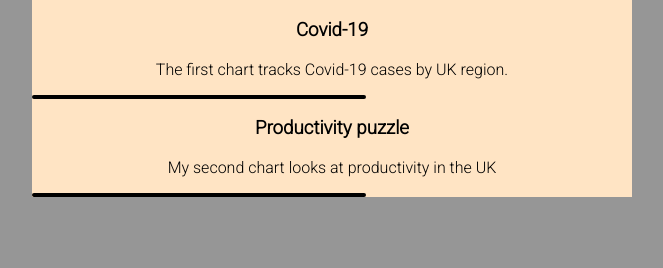
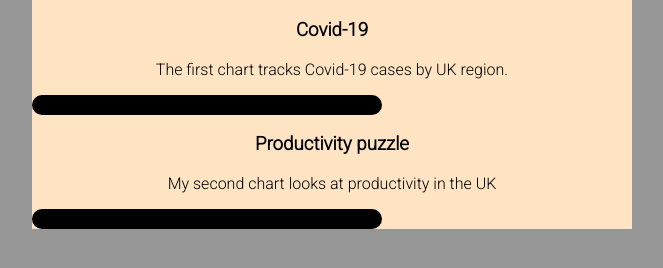
Before and after one commit to tomiwav/tomiwav.github.io, a plain HTML site: page index.html in a window 1280 px wide. Shown: the part 62-330 px from the top of the page, without its empty margins (308-971 px from the left). Drawn offline with Linux system fonts and the light colour scheme; a script that the page names is missing.

Commit message:
Update index.css

```diff
--- a/index.css
+++ b/index.css
@@ -32,7 +32,7 @@ h1, h3, p{
 .chart{
     background-color: white;
     width:330px;
-    border-width: 2px;
+    border-width: 10px;
     border-style: solid;
     border-radius: 10px;
     border-color: black;
```
